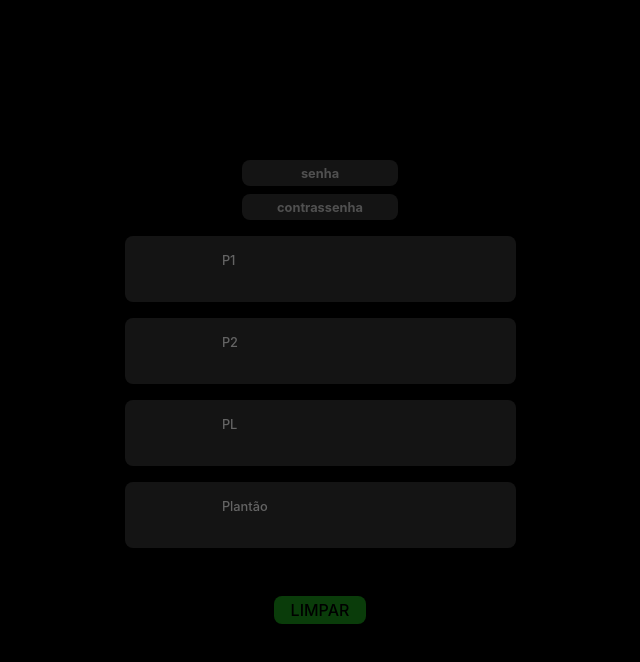
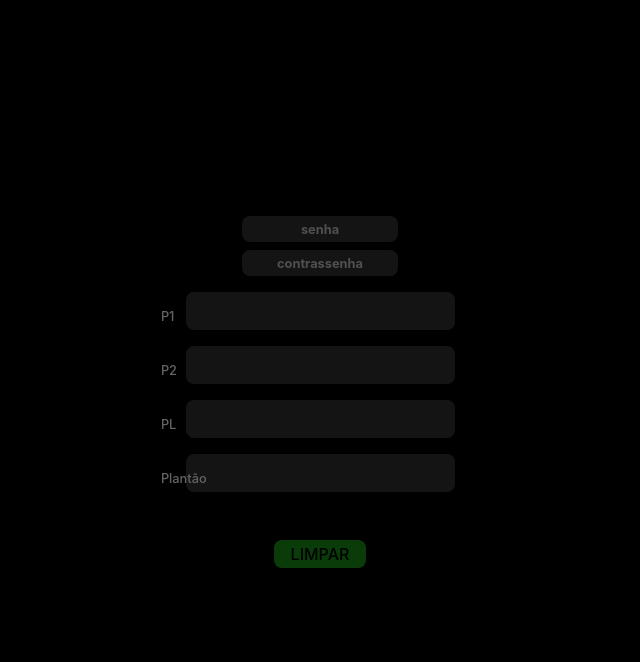
Before and after one commit to nixoletas/ronda-e-permanencia, a React (Vite) app: page / in a window 1280 px wide. Shown: the top 662 px of the page, without its empty margins (320-960 px from the left). Built offline with nearby package versions, Linux system fonts and the light colour scheme.

Commit message:
update style

```diff
--- a/src/index.css
+++ b/src/index.css
@@ -62,8 +62,8 @@ button:focus-visible {
 input {
   color: rgb(179, 179, 179);
   text-align: center;
-  line-height: 2.5em;
-  font-size: 1.5em;
+  line-height: 2em;
+  font-size: 1em;
   font-weight: bolder;
   text-transform: uppercase;
   font-family: inherit;
```
